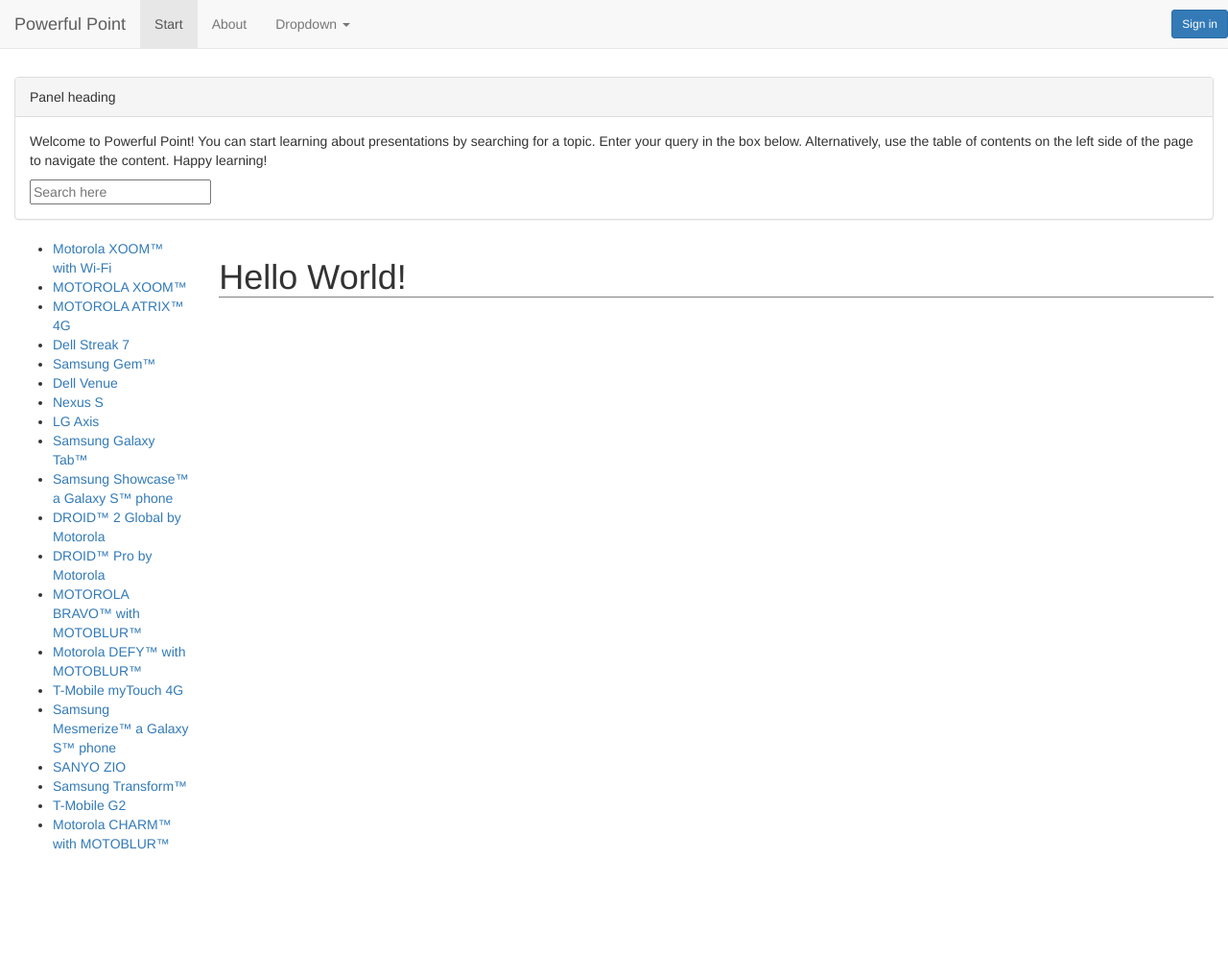
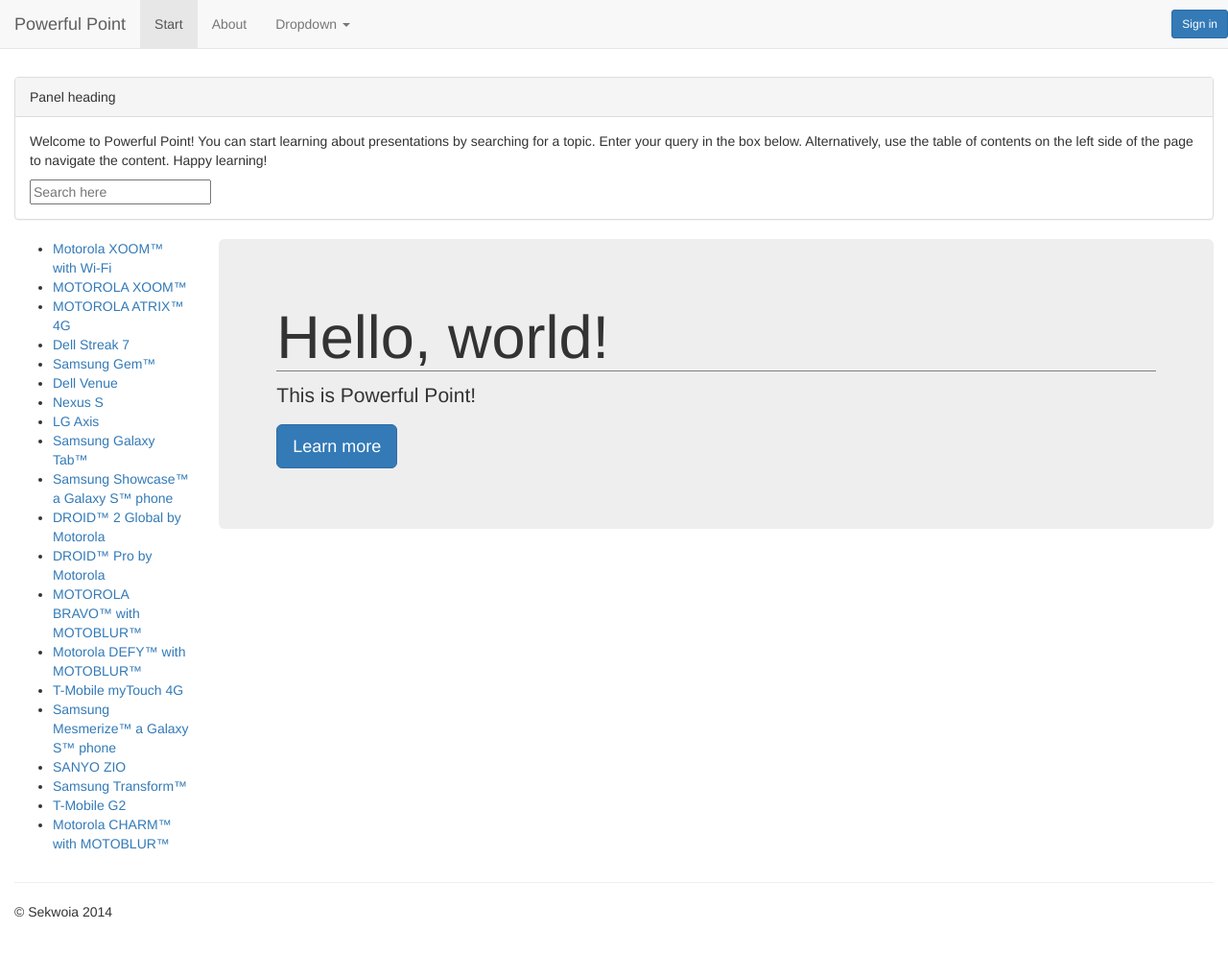
Before and after one commit to maringerov/ppt_webapp, a website: page app/index.html in a window 1280 px wide. Shown: the whole page at 96% size. Drawn offline with nearby package versions, Linux system fonts and the light colour scheme; some packages are replaced by stand-ins of ours.

Commit message:
Added Footer

```diff
--- a/app/index.html
+++ b/app/index.html
@@ -96,6 +96,14 @@
   </div>
   <!-- End Table of Contents and Main Area Row -->
 
+  <!-- Footer -->
+  <hr>
+
+  <footer>
+    <p>&copy; Sekwoia 2014</p>
+  </footer>
+  <!-- End Footer -->
+
 </div>
 
 <!-- Modal -->
--- a/app/partials/phone-home.html
+++ b/app/partials/phone-home.html
@@ -1 +1,5 @@
-<h1>Hello World!</h1>
+<div class="jumbotron">
+  <h1>Hello, world!</h1>
+  <p>This is Powerful Point!</p>
+  <p><a class="btn btn-primary btn-lg" role="button">Learn more</a></p>
+</div>
```
